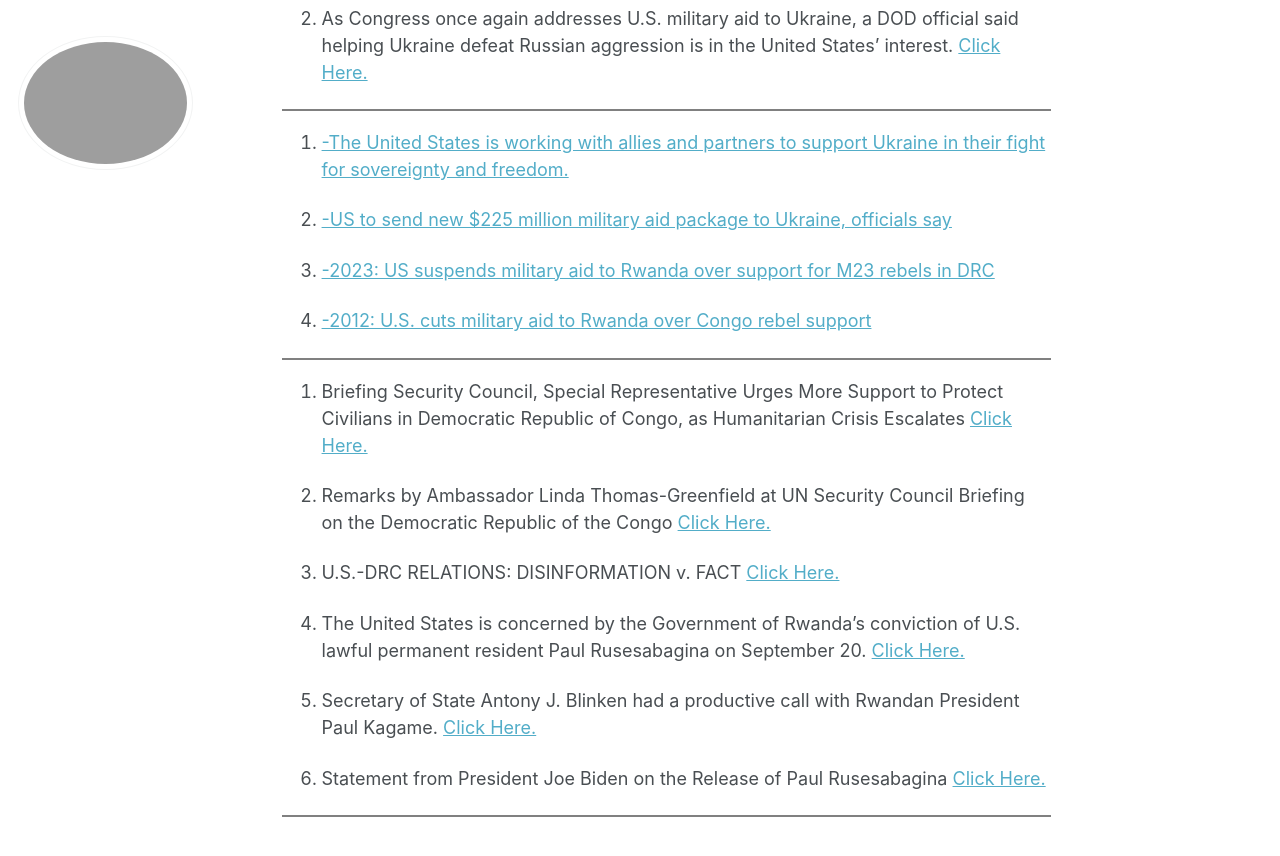
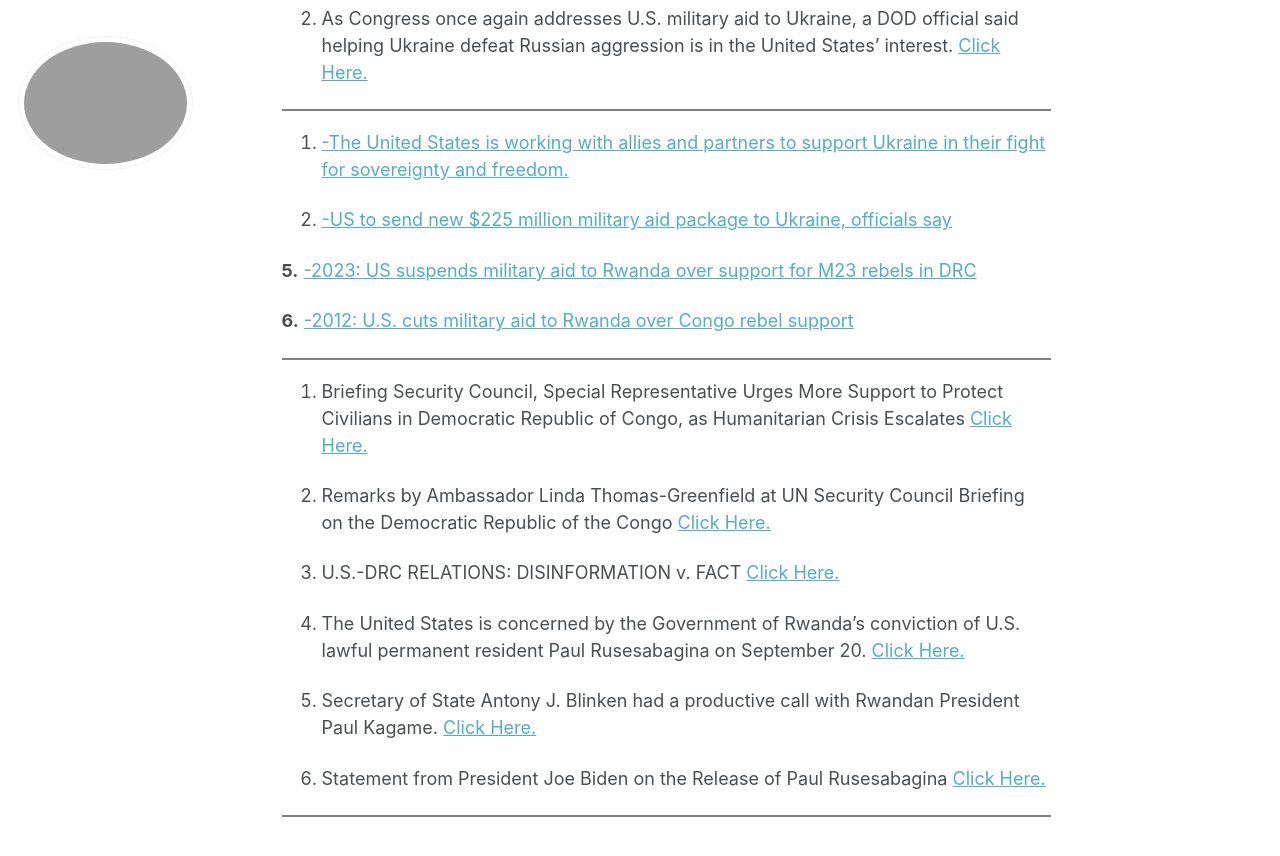
Before and after one commit to phdcsseiden/phdcsseiden.github.io, a Jekyll site: the page built from _pages/News.md, in a window 1280 px wide and 900 px high, scrolled down 496 px. Shown: the top 856 px of the window. Built offline with Jekyll 4.4.1, drawn with Linux system fonts in a browser that asks for light colours.

Commit message:
Update News.md

```diff
--- a/_pages/News.md
+++ b/_pages/News.md
@@ -42,10 +42,10 @@
 4. <a href=" https://apnews.com/article/ukraine-russia-military-aid-us-e0a07e45c4b6656d128c5df8c51357fb"> -US to send new $225 million military aid package to Ukraine, officials say </a>
 
 
-5. <a href=" https://www.theafricareport.com/323896/us-suspends-military-aid-to-rwanda-over-support-for-m23-rebels-in-drc/"> -2023: US suspends military aid to Rwanda over support for M23 rebels in DRC </a>
+<b>5.</b> <a href=" https://www.theafricareport.com/323896/us-suspends-military-aid-to-rwanda-over-support-for-m23-rebels-in-drc/"> -2023: US suspends military aid to Rwanda over support for M23 rebels in DRC </a>
 
 
-6. <a href=" https://www.reuters.com/article/idUSBRE86K0AY/"> -2012: U.S. cuts military aid to Rwanda over Congo rebel support </a>
+<b>6.</b> <a href=" https://www.reuters.com/article/idUSBRE86K0AY/"> -2012: U.S. cuts military aid to Rwanda over Congo rebel support </a>
 
 
 <hr style="height:2px;border-width:0;color:gray;background-color:gray">
```
